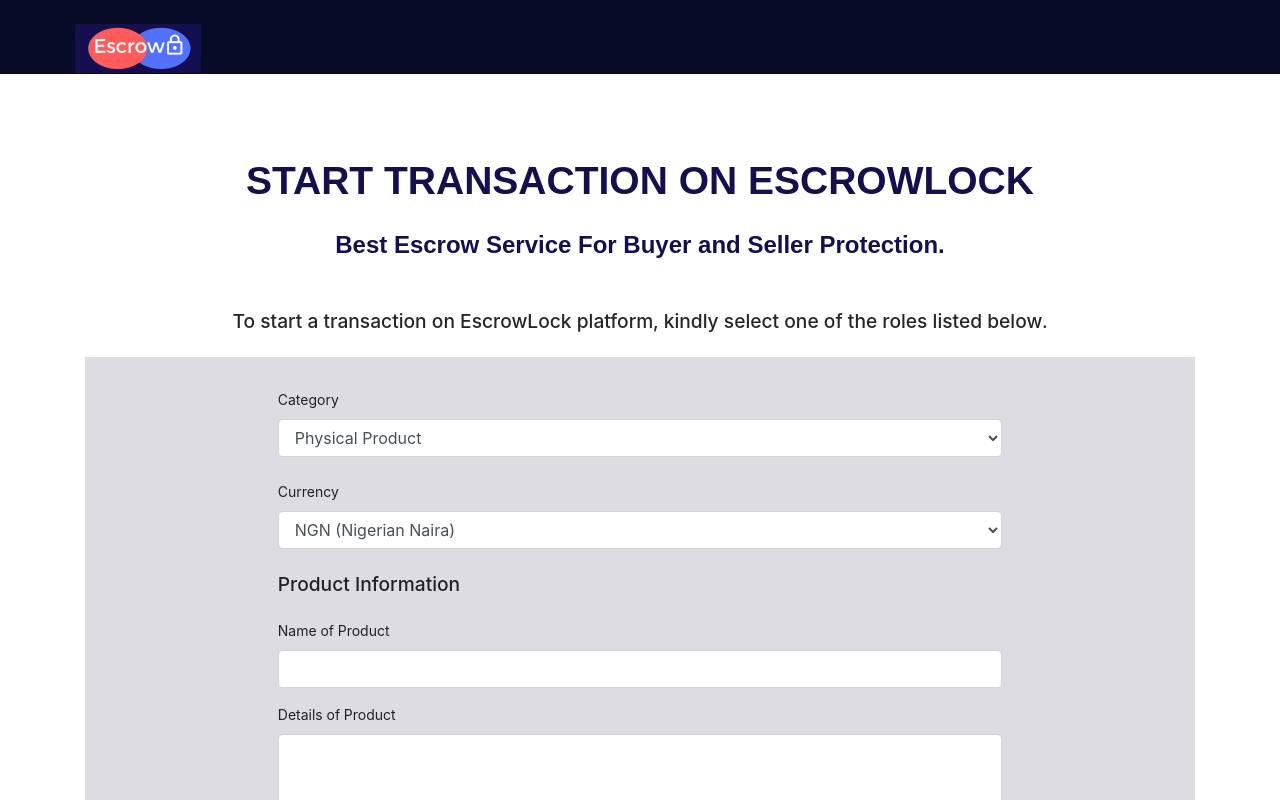
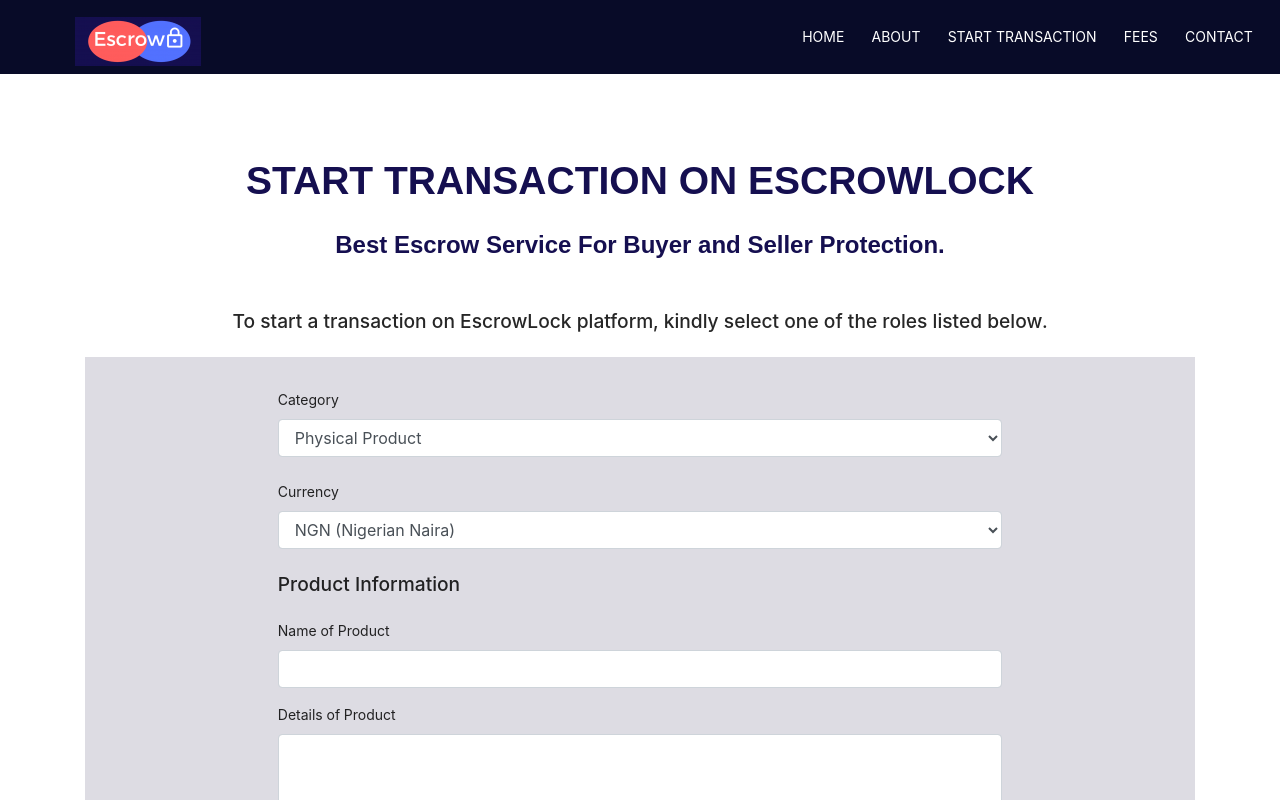
Before and after one commit to chuksdsilent/react-boiler-plate, a React (Create React App) app: page / in a window 1280 px wide. Shown: the top 800 px of the page. Built offline with nearby package versions, Linux system fonts and the light colour scheme.

Commit message:
Corrected Nav bar links

```diff
--- a/src/noautharea/components/NavBar.jsx
+++ b/src/noautharea/components/NavBar.jsx
@@ -8,14 +8,19 @@
     <div>
       <NavStyle>
         <div className="__no-auth-desktop">
-          <a href="https://www.escrowlock.com/">
+          <a
+            href="https://www.escrowlock.com/"
+            style={{ width: "150px !important" }}
+          >
             <Logo />
           </a>
-          <a href="https://www.escrowlock.com">HOME</a>
-          <a href="https://www.escrowlock.com/about-escrowlock">ABOUT</a>
-          <a href="https://www.escrowlock.com/chukwudi/">START TRANSACTION</a>
-          <a href="https://www.escrowlock.com/fees-and-charges/">FEES</a>
-          <a href="https://www.escrowlock.com/contact-escrowlock/">CONTACT</a>
+          <div>
+            <a href="https://www.escrowlock.com">HOME</a>
+            <a href="https://www.escrowlock.com/about-escrowlock">ABOUT</a>
+            <a href="https://www.escrowlock.com/chukwudi/">START TRANSACTION</a>
+            <a href="https://www.escrowlock.com/fees-and-charges/">FEES</a>
+            <a href="https://www.escrowlock.com/contact-escrowlock/">CONTACT</a>
+          </div>
         </div>
         <div className="__no-auth-mobile">
           <div className="mobile-nav d-flex  align-items-center justify-content-between">
--- a/src/noautharea/styles/components/NavStyle.jsx
+++ b/src/noautharea/styles/components/NavStyle.jsx
@@ -8,7 +8,7 @@
     justify-content: space-between;
     align-items: center;
     padding-left: 4.7rem;
-    display: block;
+
     a {
       color: white;
       margin-right: 1.7rem;
@@ -21,7 +21,7 @@
 
       img {
         align-items: center;
-        margin-top: 1.5rem;
+        margin-top: 0.5rem;
       }
     }
   }
@@ -52,7 +52,7 @@
       }
       .display-links {
         display: block;
-        animation: openMenu 1s;
+        /* animation: openMenu 1s; */
 
         @keyframes openMenu {
           from {
@@ -64,7 +64,7 @@
         }
       }
       .no-display-links {
-        animation: closeMenu 1s;
+        /* animation: closeMenu 1s; */
         @keyframes closeMenu {
           from {
             height: 500px;
```
